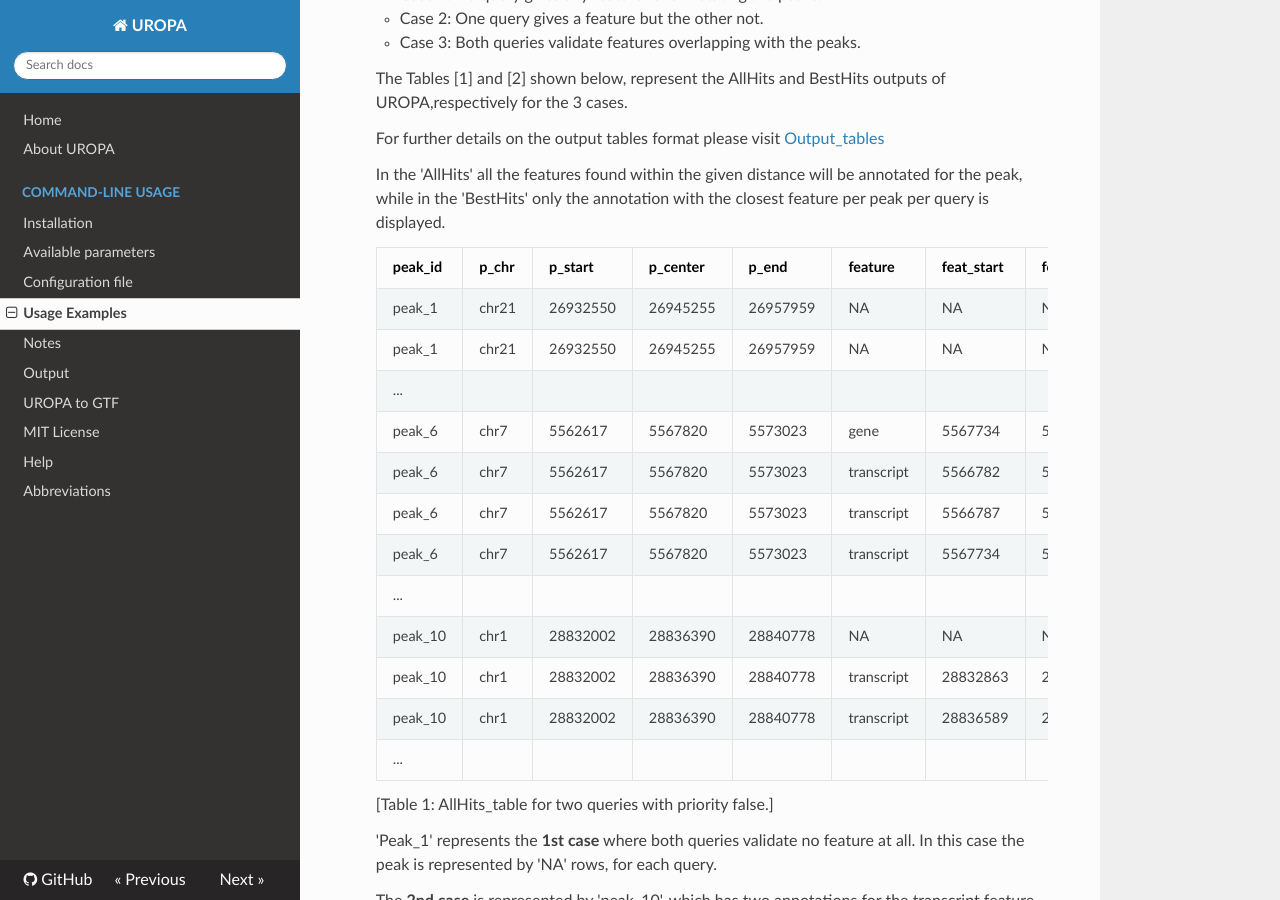
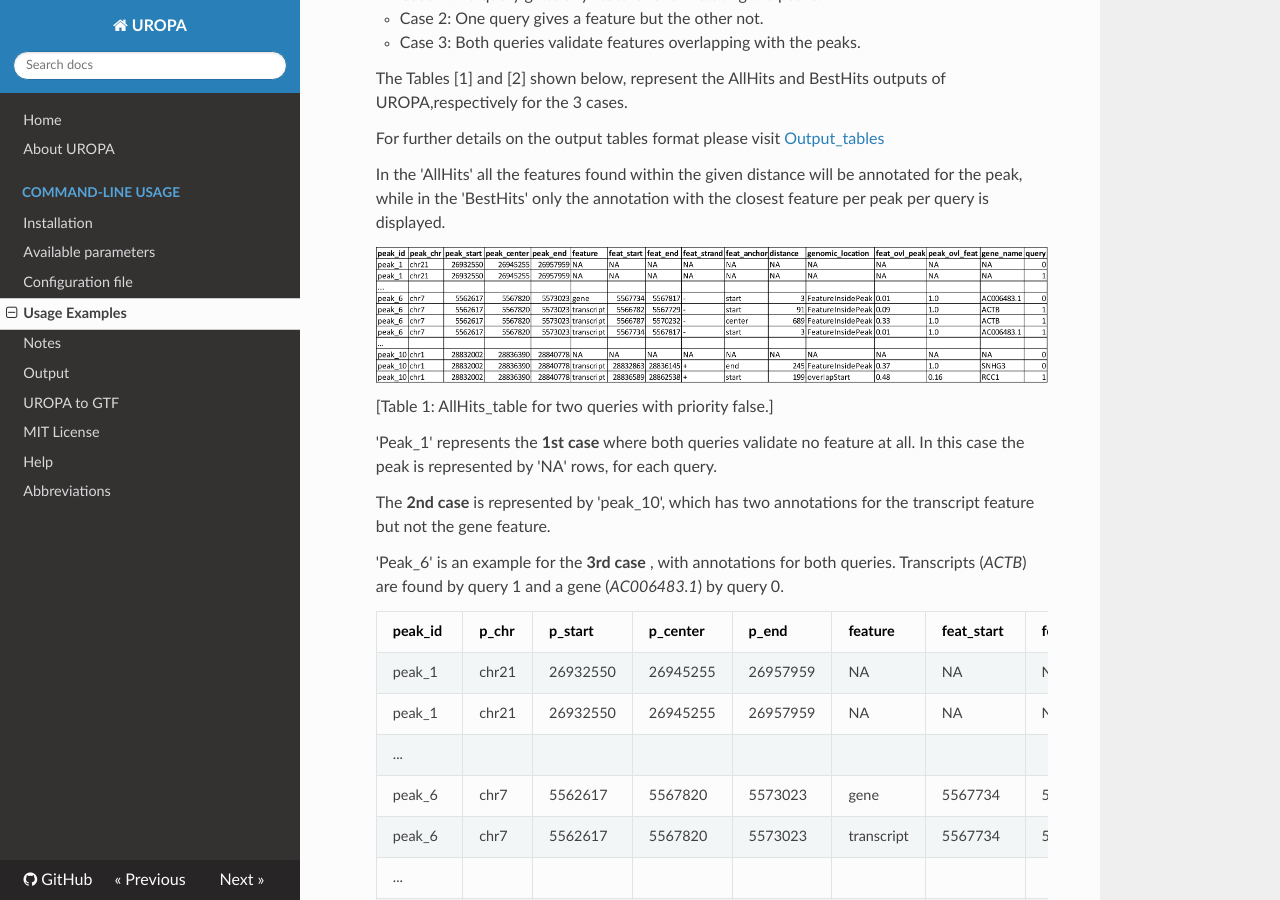
Before and after one commit to loosolab/UROPA, an MkDocs documentation site: the page built from docs/uropa-example.md, in a window 1280 px wide and 900 px high, scrolled down 790 px. Built offline with MkDocs 1.6.1, drawn with Linux system fonts in a browser that asks for light colours; nearby versions of some CDN libraries; old or Windows-style settings are respelled for this version of MkDocs.

Commit message:
changed table

```diff
--- a/docs/uropa-example.md
+++ b/docs/uropa-example.md
@@ -46,22 +46,7 @@ Source files can be found here :[gtf and bed source files](http://uropa.readthed
 	In the 'AllHits' all the features found within the given distance will be annotated for the peak, while
 	in the 'BestHits' only the annotation with the closest feature  per peak per query is displayed.
 
-
-
-	| peak_id | p_chr | p_start  | p_center | p_end    | feature  | feat_start| feat_end |feat_strand|distance | feat_anchor  |genomic_location |feat_ovl_peak | peak_ovl_feat | gene_name| query |
-	|:--------|:------|:---------|:---------|:---------|:-----------|:--------|:---------|:---------|:---------|:-----------|:----------------|:-------------|:--------------|:---------|:------|
-	| peak_1  | chr21 | 26932550 | 26945255 | 26957959 | NA         | NA      | NA       | NA       | NA       | NA         |NA       		  | NA      | NA          | NA   | 0     |
-	| peak_1  | chr21 | 26932550 | 26945255 | 26957959 | NA         | NA      | NA       | NA       | NA       | NA         |NA               | NA      | NA          | NA   | 1     |
-	| ...     |       |          |          |          |            |         |          |          |          |            |                 | 	    | 			  |      |       |
-	| peak_6  | chr7  | 5562617  | 5567820  | 5573023  | gene       | 5567734 | 5567817  | -        |  3       |  start	    |FeatureInsidePeak|	0.01     | 1.0        |AC006483.1| 0 |
-	| peak_6  | chr7  | 5562617  | 5567820  | 5573023  | transcript | 5566782 |	5567729  | -	    |  91	   |  start	    |FeatureInsidePeak|	0.09     | 1.0	      |ACTB	     | 1 |
-	| peak_6  | chr7  | 5562617  | 5567820  | 5573023  | transcript | 5566787 |	5570232  | -		|  689	   |  center	|FeatureInsidePeak|	0.33	 | 1.0        |ACTB	     | 1 |
-	| peak_6  | chr7  | 5562617  | 5567820  | 5573023  | transcript | 5567734 |	5567817  | -	    |  3       |  start	    |FeatureInsidePeak|	0.01	 | 1.0	      |AC006483.1| 1 |
-	| ...     |       |          |          |          |            |         |          |          |          |            |                 |          |            |          |   |
-	| peak_10 | chr1  | 28832002 | 28836390 | 28840778 | NA	        |	NA    |	  NA	 |   NA     |  NA      |	NA      | NA    	      |   NA     |	NA        |	 NA      | 0 |
-	| peak_10 | chr1  | 28832002 | 28836390 | 28840778 | transcript |28832863 | 28836145 |   +      |  245	   |   end	    |FeatureInsidePeak|  0.37	 |  1.0	      | SNHG3	 | 1 |
-	| peak_10 | chr1  |	28832002 | 28836390 |28840778  | transcript	|28836589 |	28862538 |	 +	    |  199	   |   start	| overlapStart    |  0.48	 |  0.16	  |  RCC1	 | 1 |
-	| ...     |       |          |          |          |            |         |          |          |          |            |                 |          |            |          |   |
+	![alt text](img/table1.png)
 
 	[Table 1: AllHits_table for two queries with priority false.]
 
```
